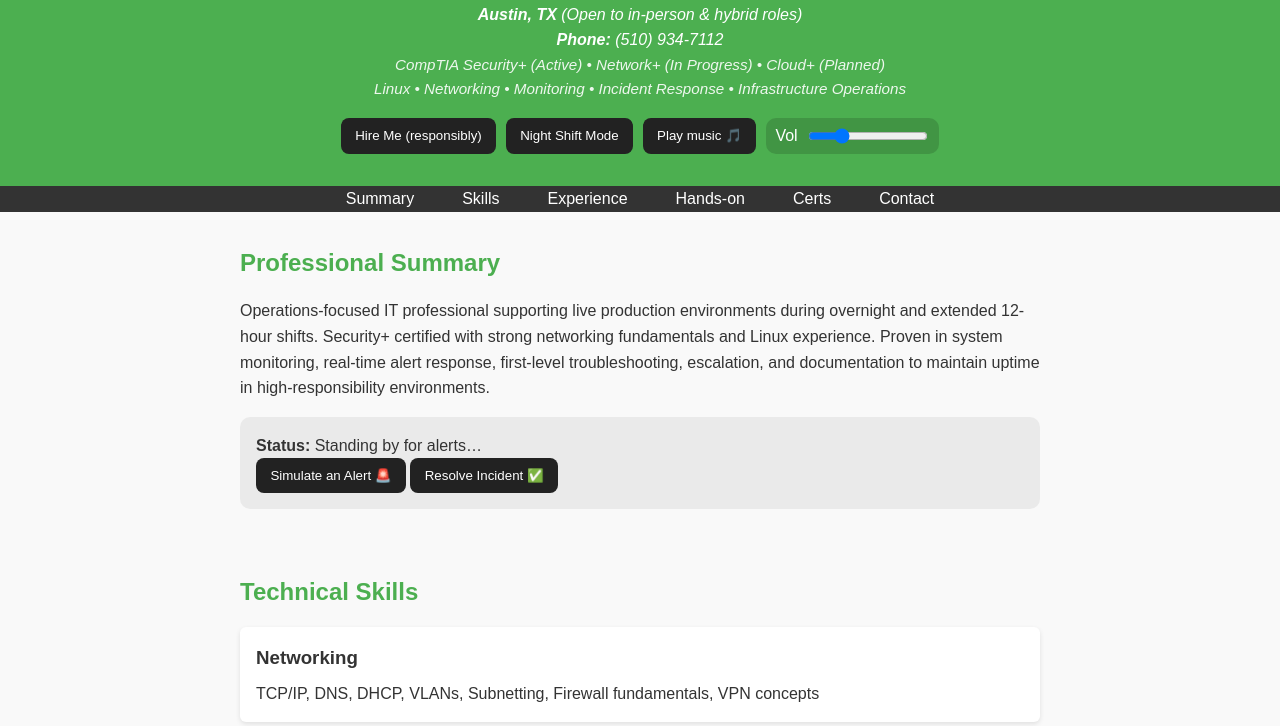
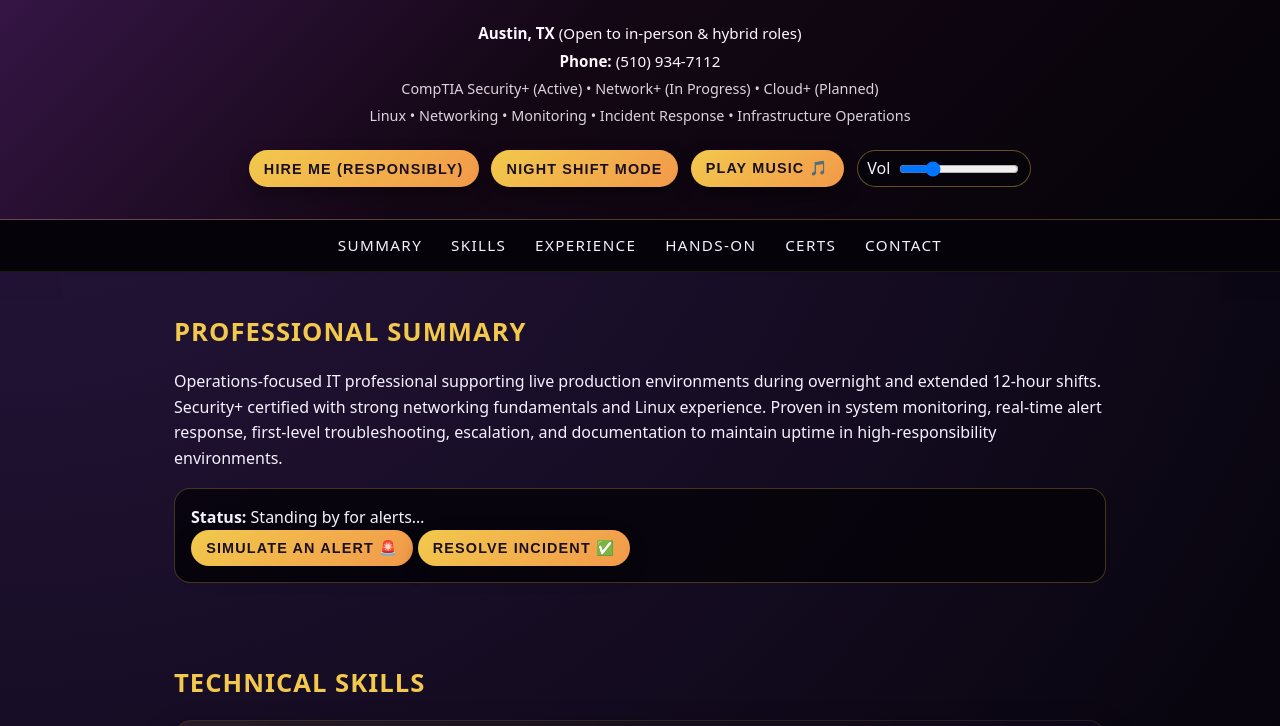
Before and after one commit to devayhncoleman/My-Folio, a plain HTML site: page index.html in a window 1280 px wide. Shown: the part 131-857 px from the top of the page. Drawn offline with Linux system fonts and the light colour scheme.

Commit message:
new css sheet

```diff
--- a/style.css
+++ b/style.css
@@ -1,151 +1,228 @@
-/* Reset some default browser styles */
+/* RESET-ish */
+*,
+*::before,
+*::after {
+  box-sizing: border-box;
+}
+
 body, h1, h2, h3, p, ul {
   margin: 0;
   padding: 0;
 }
 
-/* Global styles */
+/* GLOBAL */
 body {
-  font-family: Arial, sans-serif;
+  font-family: system-ui, -apple-system, BlinkMacSystemFont, "Segoe UI", sans-serif;
   line-height: 1.6;
-  background-color: #f9f9f9;
-  color: #333;
+  background: radial-gradient(circle at top left, #2b1844 0, #050309 45%, #050309 100%);
+  color: #f6f1ff;
+  min-height: 100vh;
 }
 
-/* Header */
+a {
+  color: inherit;
+}
+
+/* LAYOUT */
+section {
+  padding: 2.5rem 1.5rem;
+  max-width: 980px;
+  margin: 0 auto;
+}
+
+section h2 {
+  margin-bottom: 1rem;
+  color: #f2c94c; /* gold */
+  font-size: 1.6rem;
+  letter-spacing: 0.04em;
+  text-transform: uppercase;
+}
+
+/* HEADER */
 header {
-  background: #4CAF50;
-  color: white;
+  background: linear-gradient(135deg, #3c184f 0%, #140715 45%, #050309 100%);
+  color: #fdf7ff;
   text-align: center;
-  padding: 2rem 1rem;
+  padding: 2.5rem 1.5rem 2rem;
+  border-bottom: 1px solid rgba(242, 201, 76, 0.26);
+  box-shadow: 0 20px 40px rgba(0, 0, 0, 0.55);
 }
 
 header h1 {
-  margin-bottom: 0.5rem;
+  font-size: 2.4rem;
+  letter-spacing: 0.06em;
+  text-transform: uppercase;
 }
 
-header p {
-  font-style: italic;
+.tagline {
+  margin-top: 0.35rem;
+  font-size: 1rem;
+  opacity: 0.9;
 }
 
-/* Navigation */
+.header-meta {
+  margin-top: 1.2rem;
+  font-size: 0.95rem;
+}
+
+.header-meta p {
+  margin-bottom: 0.25rem;
+}
+
+.mini {
+  opacity: 0.85;
+  font-size: 0.9rem;
+}
+
+/* NAVIGATION */
 nav {
-  background: #333;
+  background: #050309;
+  border-bottom: 1px solid rgba(242, 201, 76, 0.1);
+  position: sticky;
+  top: 0;
+  z-index: 20;
 }
 
 nav ul {
   list-style: none;
   display: flex;
   justify-content: center;
-}
-
-nav ul li {
-  margin: 0 1rem;
+  gap: 1.8rem;
+  padding: 0.8rem 1.5rem;
+  max-width: 980px;
+  margin: 0 auto;
 }
 
 nav ul li a {
-  color: white;
+  color: #f6f1ff;
   text-decoration: none;
-  padding: 0.5rem;
-  transition: background 0.3s;
+  font-size: 0.95rem;
+  text-transform: uppercase;
+  letter-spacing: 0.09em;
+  position: relative;
+  padding-bottom: 0.2rem;
 }
 
-nav ul li a:hover {
-  background: #4CAF50;
-  border-radius: 4px;
+nav ul li a::after {
+  content: "";
+  position: absolute;
+  left: 0;
+  bottom: 0;
+  width: 0;
+  height: 2px;
+  background: linear-gradient(90deg, #f2c94c, #f2994a);
+  transition: width 0.2s ease;
 }
 
-/* Sections */
-section {
-  padding: 2rem;
-  max-width: 800px;
-  margin: auto;
+nav ul li a:hover::after {
+  width: 100%;
 }
 
-section h2 {
-  margin-bottom: 1rem;
-  color: #4CAF50;
-}
-
-/* Projects */
-article {
-  background: white;
-  padding: 1rem;
-  margin-bottom: 1rem;
-  border-radius: 6px;
-  box-shadow: 0 2px 5px rgba(0,0,0,0.1);
-}
-
-article h3 {
-  margin-bottom: 0.5rem;
-}
-
-/* Contact */
-#contact p {
-  margin-bottom: 0.5rem;
-}
-
-/* Footer */
-footer {
-  text-align: center;
-  background: #333;
-  color: white;
-  padding: 1rem;
-  margin-top: 2rem;
-}
-
-/* ===== Add-ons for interactivity ===== */
-
-.tagline { margin-top: 0.25rem; }
-
-.header-meta { margin-top: 1rem; }
-.mini { opacity: 0.9; font-size: 0.95rem; }
-
+/* BUTTONS + CTA ROW */
 .cta-row {
-  margin-top: 1rem;
+  margin-top: 1.4rem;
   display: flex;
-  gap: 0.6rem;
+  gap: 0.8rem;
   justify-content: center;
   flex-wrap: wrap;
 }
 
-button, .chip {
+button,
+.chip {
   border: none;
-  padding: 0.6rem 0.9rem;
-  border-radius: 8px;
+  padding: 0.6rem 0.95rem;
+  border-radius: 999px;
   cursor: pointer;
-  background: #222;
-  color: white;
-  transition: transform 0.1s ease, opacity 0.2s ease;
+  background: linear-gradient(135deg, #f2c94c 0%, #f2994a 100%);
+  color: #1a1022;
+  font-weight: 600;
+  font-size: 0.9rem;
+  text-transform: uppercase;
+  letter-spacing: 0.08em;
+  transition: transform 0.1s ease, box-shadow 0.15s ease, opacity 0.15s ease;
+  box-shadow: 0 8px 18px rgba(0,0,0,0.35);
+  white-space: nowrap;
 }
 
-button:hover, .chip:hover { opacity: 0.92; }
-button:active, .chip:active { transform: scale(0.98); }
+button:hover,
+.chip:hover {
+  opacity: 0.94;
+  box-shadow: 0 12px 26px rgba(0,0,0,0.5);
+}
 
+button:active,
+.chip:active {
+  transform: translateY(1px) scale(0.99);
+  box-shadow: 0 6px 14px rgba(0,0,0,0.4);
+}
+
+.chip {
+  background: linear-gradient(135deg, #f2994a 0%, #f2c94c 60%, #f2994a 100%);
+}
+
+/* VOLUME PILL */
 .vol {
   display: inline-flex;
   align-items: center;
-  gap: 0.5rem;
-  background: rgba(0,0,0,0.15);
-  padding: 0.35rem 0.6rem;
-  border-radius: 10px;
-  color: white;
+  gap: 0.4rem;
+  background: rgba(5,3,9,0.7);
+  padding: 0.3rem 0.6rem;
+  border-radius: 999px;
+  color: #f6f1ff;
+  border: 1px solid rgba(242, 201, 76, 0.4);
 }
 
-#musicVol { width: 120px; }
+#musicVol {
+  width: 120px;
+}
 
+/* CARDS / ARTICLES */
+article {
+  background: radial-gradient(circle at top left, rgba(242,201,76,0.08), rgba(10,5,20,0.96));
+  padding: 1.4rem 1.3rem;
+  margin-bottom: 1.1rem;
+  border-radius: 18px;
+  box-shadow: 0 14px 28px rgba(0,0,0,0.55);
+  border: 1px solid rgba(242, 201, 76, 0.10);
+}
+
+article h3 {
+  margin-bottom: 0.4rem;
+  font-size: 1.1rem;
+}
+
+.skill-card {
+  background: radial-gradient(circle at top left, rgba(242,201,76,0.08), rgba(14,7,28,0.96));
+}
+
+/* BULLETS */
+.bullets {
+  margin-top: 0.7rem;
+  padding-left: 1.1rem;
+}
+
+.bullets li {
+  margin-bottom: 0.45rem;
+}
+
+/* FUN PANEL / MINI GAME */
 .fun-panel {
   margin-top: 1rem;
   padding: 1rem;
-  border-radius: 10px;
-  background: rgba(0,0,0,0.06);
+  border-radius: 16px;
+  background: rgba(5, 3, 9, 0.82);
+  border: 1px solid rgba(242, 201, 76, 0.25);
 }
 
-.bullets { margin-top: 0.75rem; padding-left: 1.2rem; }
-.bullets li { margin-bottom: 0.5rem; }
+.mini-game {
+  margin-top: 1rem;
+  padding: 1rem;
+  border-radius: 16px;
+  background: rgba(5, 3, 9, 0.82);
+  border: 1px solid rgba(242, 201, 76, 0.2);
+}
 
-.skill-card { margin-bottom: 0.9rem; }
-
+/* CHIP ROW */
 .chip-row {
   display: flex;
   gap: 0.5rem;
@@ -153,28 +230,67 @@ button:active, .chip:active { transform: scale(0.98); }
   margin-top: 0.8rem;
 }
 
-.chip {
-  background: #4CAF50;
+/* REVEAL ANIMATIONS */
+[data-reveal] {
+  opacity: 0;
+  transform: translateY(14px);
+  transition: opacity 0.5s ease, transform 0.5s ease;
 }
 
-[data-reveal] {
-  opacity: 0;
-  transform: translateY(12px);
-  transition: opacity 0.5s ease, transform 0.5s ease;
-}
 [data-reveal].is-visible {
   opacity: 1;
   transform: translateY(0);
 }
 
-/* Night Shift Mode */
-html.night-shift body { background: #0f1220; color: #e9ecff; }
-html.night-shift header { background: #1b2a6b; }
-html.night-shift nav { background: #0b0d14; }
-html.night-shift section h2 { color: #9bd3ff; }
-html.night-shift article { background: rgba(255,255,255,0.06); color: #e9ecff; }
-html.night-shift nav ul li a:hover { background: #1b2a6b; }
+/* CONTACT SECTION */
+#contact p {
+  margin-bottom: 0.5rem;
+}
 
-/* Boss Mode (Konami code) */
-html.boss-mode header { background: #111; }
-html.boss-mode section h2 { color: #ffd54a; }
+/* FOOTER */
+footer {
+  text-align: center;
+  background: #050309;
+  color: #f6f1ff;
+  padding: 1.2rem 1rem;
+  margin-top: 2rem;
+  font-size: 0.85rem;
+  border-top: 1px solid rgba(242, 201, 76, 0.15);
+}
+
+/* NIGHT SHIFT MODE */
+/* You’re already in a dark executive vibe; night-shift boosts contrast + cool tone */
+html.night-shift body {
+  background: radial-gradient(circle at top, #131833 0, #03040a 50%, #020308 100%);
+  color: #eef3ff;
+}
+
+html.night-shift header {
+  background: linear-gradient(135deg, #1b255a 0%, #050309 80%);
+}
+
+html.night-shift section h2 {
+  color: #9bd3ff;
+}
+
+html.night-shift article {
+  background: radial-gradient(circle at top left, rgba(155, 211, 255, 0.1), rgba(6, 9, 24, 0.96));
+  border-color: rgba(155, 211, 255, 0.2);
+}
+
+html.night-shift .chip {
+  background: linear-gradient(135deg, #56ccf2 0%, #2f80ed 100%);
+}
+
+/* BOSS MODE (Konami / Panic toggle) */
+html.boss-mode header {
+  background: linear-gradient(135deg, #000000 0%, #3c1b43 50%, #000000 100%);
+}
+
+html.boss-mode section h2 {
+  color: #ffdd7e;
+}
+
+html.boss-mode body {
+  text-shadow: 0 0 18px rgba(242, 201, 76, 0.2);
+}
```
